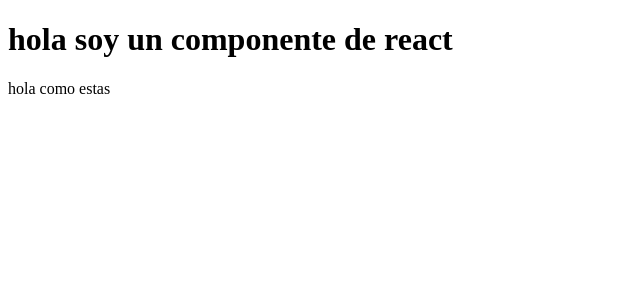
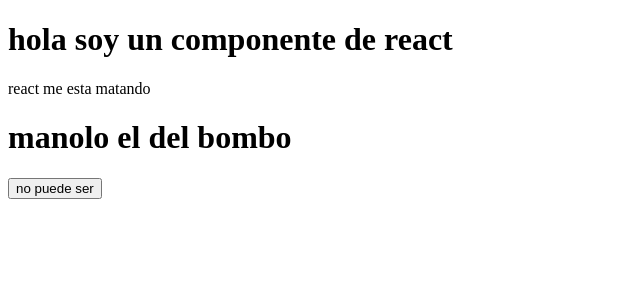
Before and after one commit to AkagamiNoLorea/replica-web-react, a React (Vite) app: page / in a window 1280 px wide. Shown: the top 300 px of the page, without its empty margins (0-640 px from the left). Built offline with nearby package versions, Linux system fonts and the light colour scheme.

Commit message:
prueba react

```diff
--- a/src/App.jsx
+++ b/src/App.jsx
@@ -6,10 +6,12 @@ function App(){
 
   return (
 
-       <div>
+       <>
         <h1>hola soy un componente de react</h1>
-        <p>hola como estas</p>
-            </div>
+        <p>react me esta matando</p>
+        <h1>manolo el del bombo</h1>
+        <button>no puede ser</button>
+        </>
   )
   }
 
```
